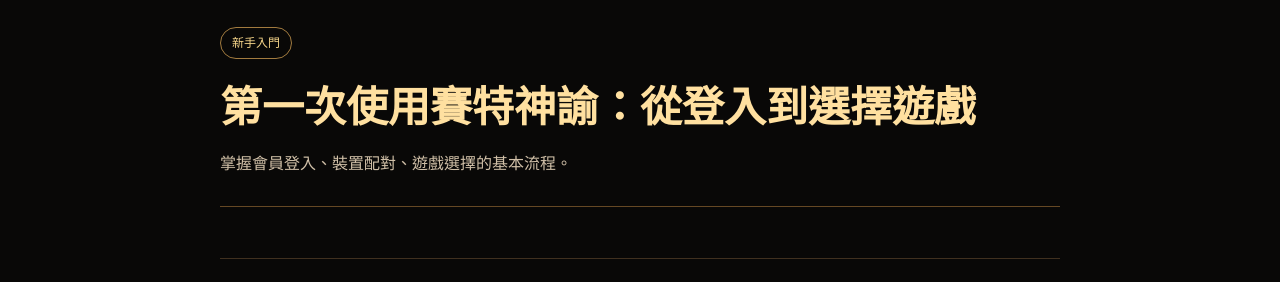
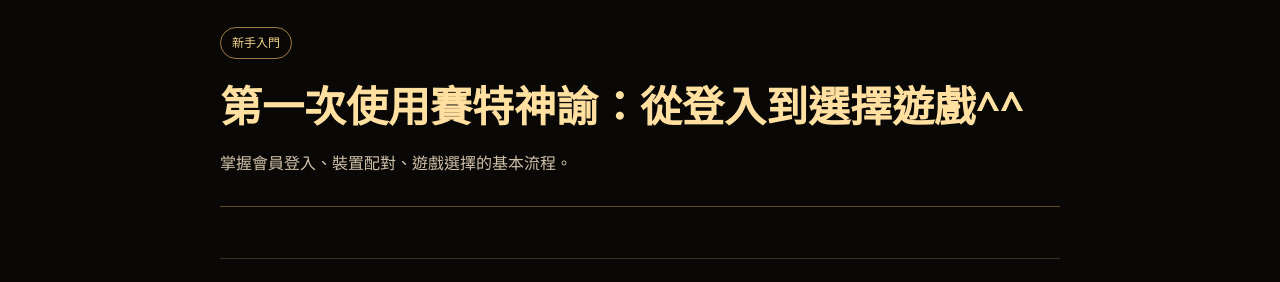
Before and after one commit to seth-oracle/seth-oracle.github.io, a Jekyll site: the page built from _tutorials/article-1.md, in a window 1280 px wide. Shown: the part 666-948 px from the top of the page. Built offline with Jekyll 4.4.1, drawn with Linux system fonts in a browser that asks for light colours.

```diff
--- a/_tutorials/article-1.md
+++ b/_tutorials/article-1.md
@@ -1,5 +1,5 @@
 ---
-title: 第一次使用賽特神諭：從登入到選擇遊戲
+title: 第一次使用賽特神諭：從登入到選擇遊戲^^
 description: 掌握會員登入、裝置配對、遊戲選擇的基本流程。
 category: 新手入門
 cover: /showcase-login.webp
```
